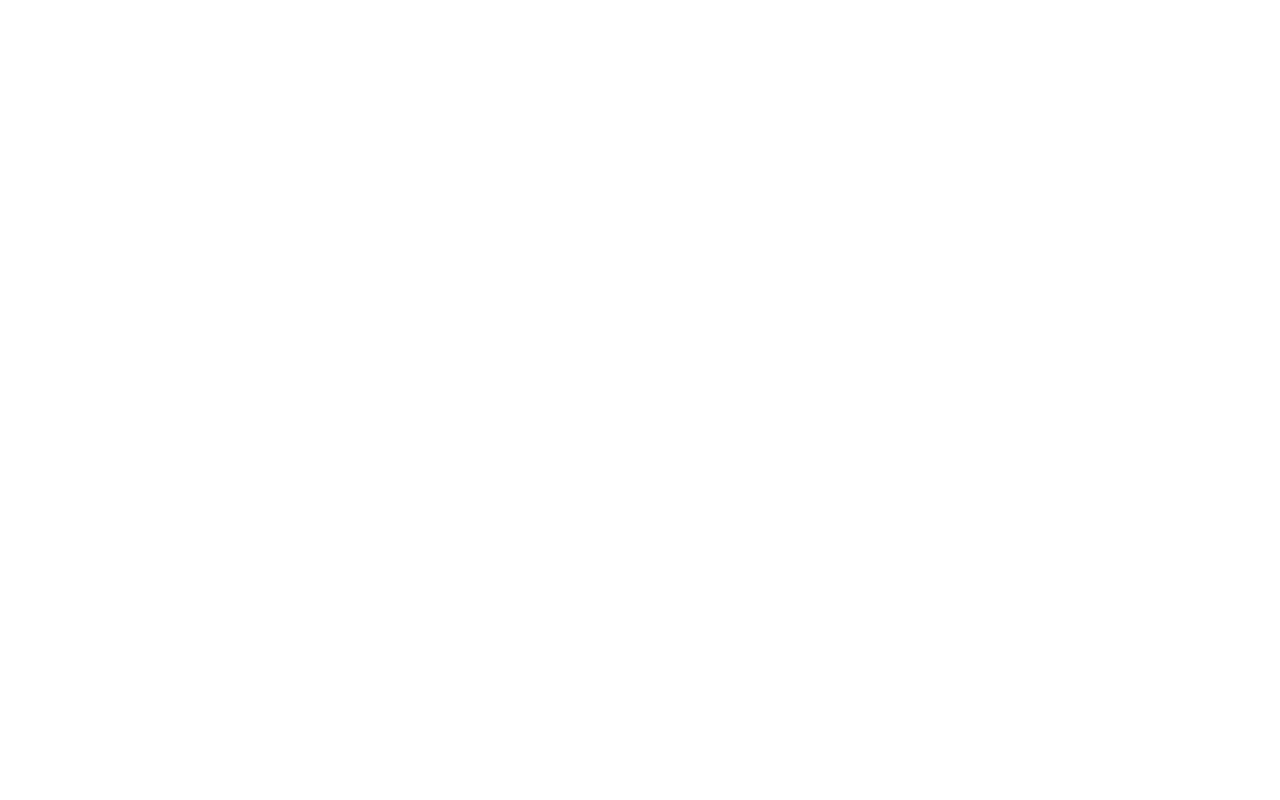
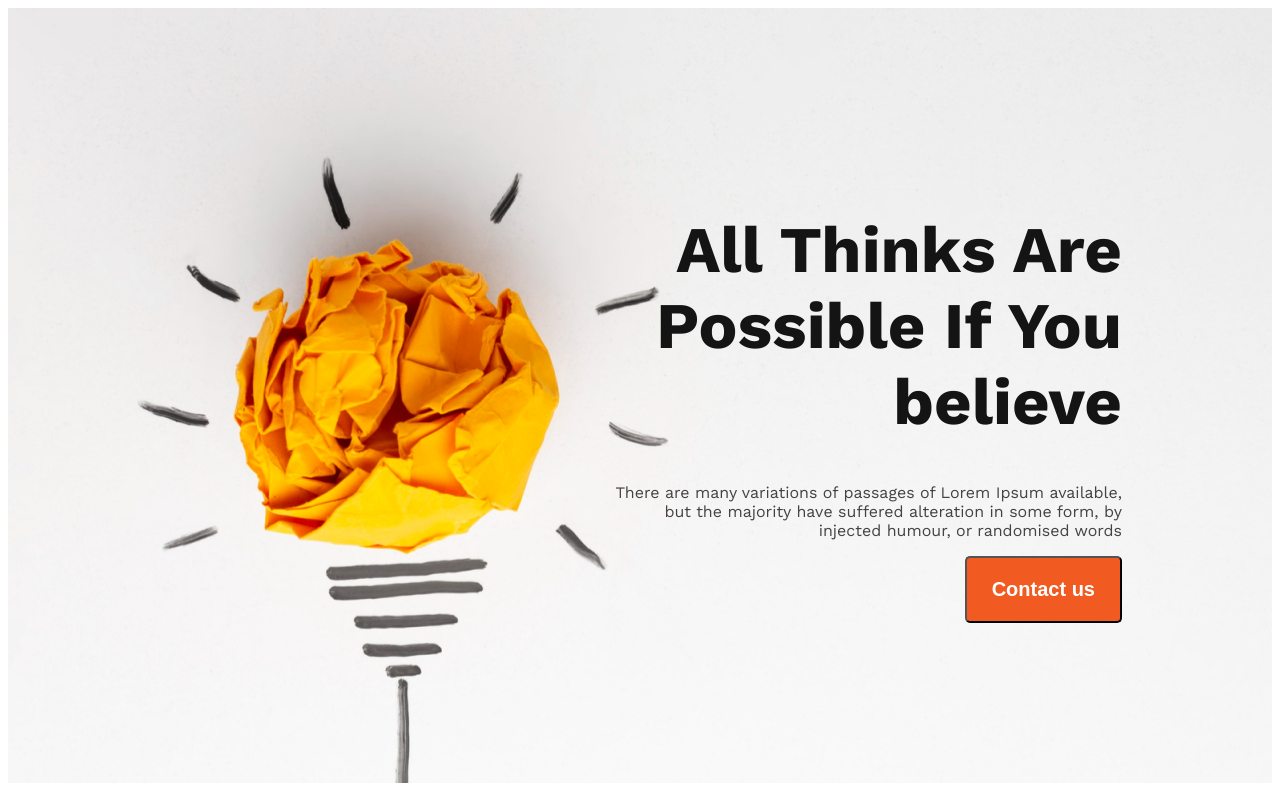
Before and after one commit to MukterHossain/my-website-four, a plain HTML site: page index.html in a window 1280 px wide. Drawn offline with nearby package versions, Linux system fonts and the light colour scheme.

Commit message:
added work web

```diff
--- a/css/style.css
+++ b/css/style.css
@@ -0,0 +1,44 @@
+@import url('https://fonts.googleapis.com/css2?family=Work+Sans:wght@400;500;600;700&display=swap');
+
+/* common section */
+.btn-primary{
+    border-radius: 5px;
+    background: #F15B22;
+    color: #FFF;
+    text-align: right;
+    font-size: 20px;
+    font-weight: 600;
+    padding: 20px 25px;
+}
+
+
+body{
+    font-family: 'Work Sans', sans-serif;
+}
+
+
+
+/* Header Section */
+.work-section{
+    background-image: url('../images/banner/banner1.png');
+}
+.work-section-right{
+    display: flex;
+    justify-content: flex-end;
+
+}
+.work-header{
+    width: 525px;
+    text-align: right;
+    padding: 160px 150px;
+}
+.work-header h1{
+    color:  #151414;
+    font-size: 65px;
+    font-weight: 700;
+}
+.work-header p{
+    color:  #444343;
+    font-size: 16px;
+    font-weight: 400;
+}
--- a/index.html
+++ b/index.html
@@ -4,8 +4,22 @@
     <meta charset="UTF-8">
     <meta name="viewport" content="width=device-width, initial-scale=1.0">
     <title>My Lifestyle Website</title>
+    <link rel="stylesheet" href="css/style.css">
 </head>
 <body>
 
+    <header>
+        <div class="work-section">
+
+            <div class="work-section-right">
+                <div class="work-header">
+                    <h1>All Thinks Are Possible If You believe</h1>
+                    <p>There are many variations of passages of Lorem Ipsum available, but the majority have suffered alteration in some form, by injected humour, or randomised words</p>
+                    <button class="btn-primary">Contact us</button>
+                </div>
+            </div>
+        </div>
+    </header>
+
 </body>
 </html>
```
